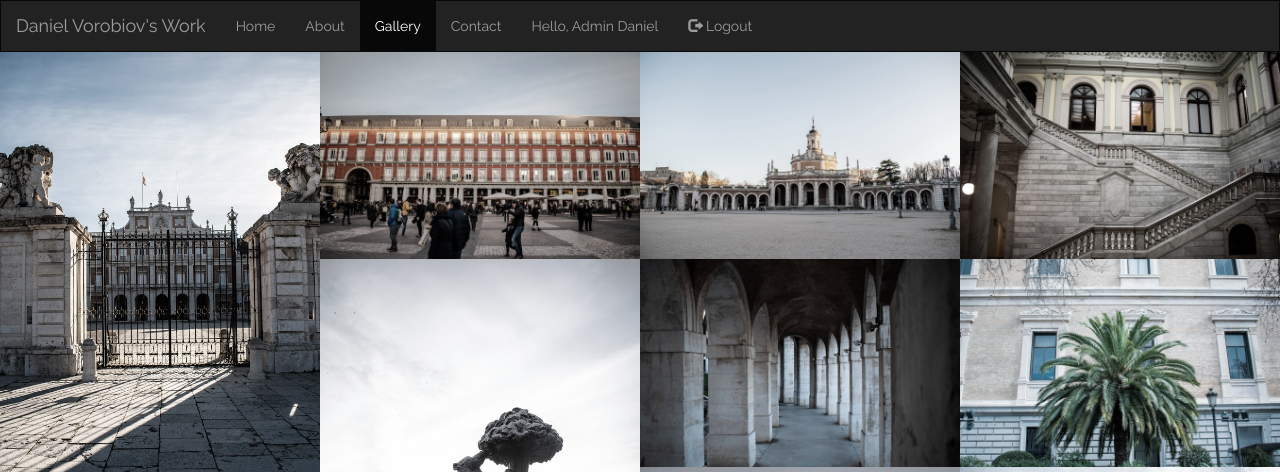
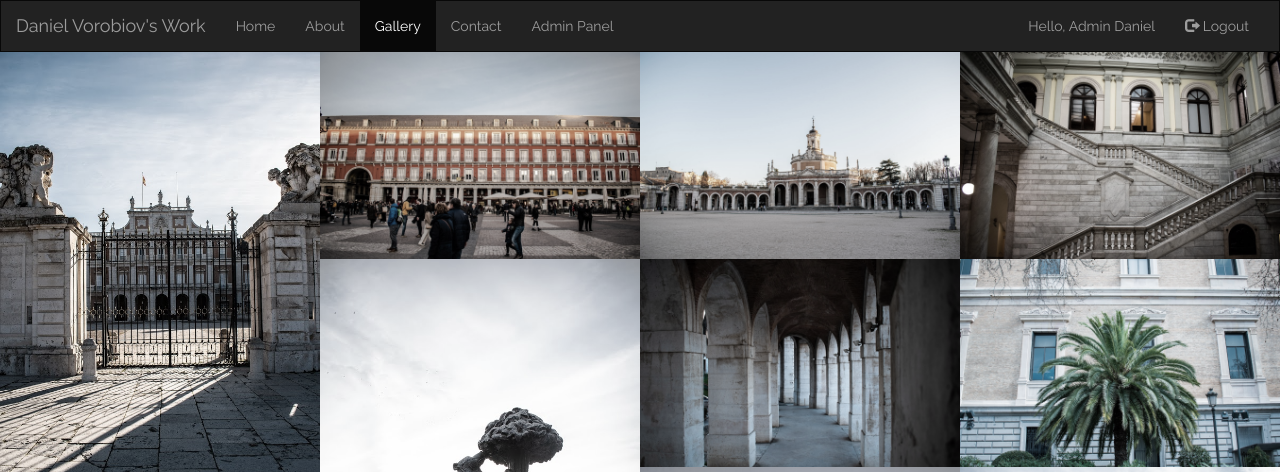
Before and after one commit to DanielVorobiov/Daniels-Portofolio, a Django app: page /gallery/ in a window 1280 px wide. Shown: the top 472 px of the page. Run offline with Django 3.2, Linux system fonts and the light colour scheme; a user stored in the database is signed in; data comes from the database, SQL or seed files in the repository; some libraries are stand-ins or nearby versions.

Commit message:
Update Gallery.html

```diff
--- a/Portofolio/gallery/templates/Gallery.html
+++ b/Portofolio/gallery/templates/Gallery.html
@@ -44,6 +44,11 @@ body,h1,h2,h3,h4,h5 {font-family: "Raleway", sans-serif}
         <li><a href="/about">About</a></li>
         <li class="active"><a href="/gallery">Gallery</a></li>
         <li><a href="/contact">Contact</a></li>
+          {%if user.is_superuser%}
+        <li><a href="/admin">Admin Panel</a></li>
+        {%endif%}
+      </ul>
+      <ul class="nav navbar-nav navbar-right">
          {%if user.is_authenticated%}
           {%if user.is_superuser%}
             {%if user.get_username == "Daniel_Vorobiov"%}
```
